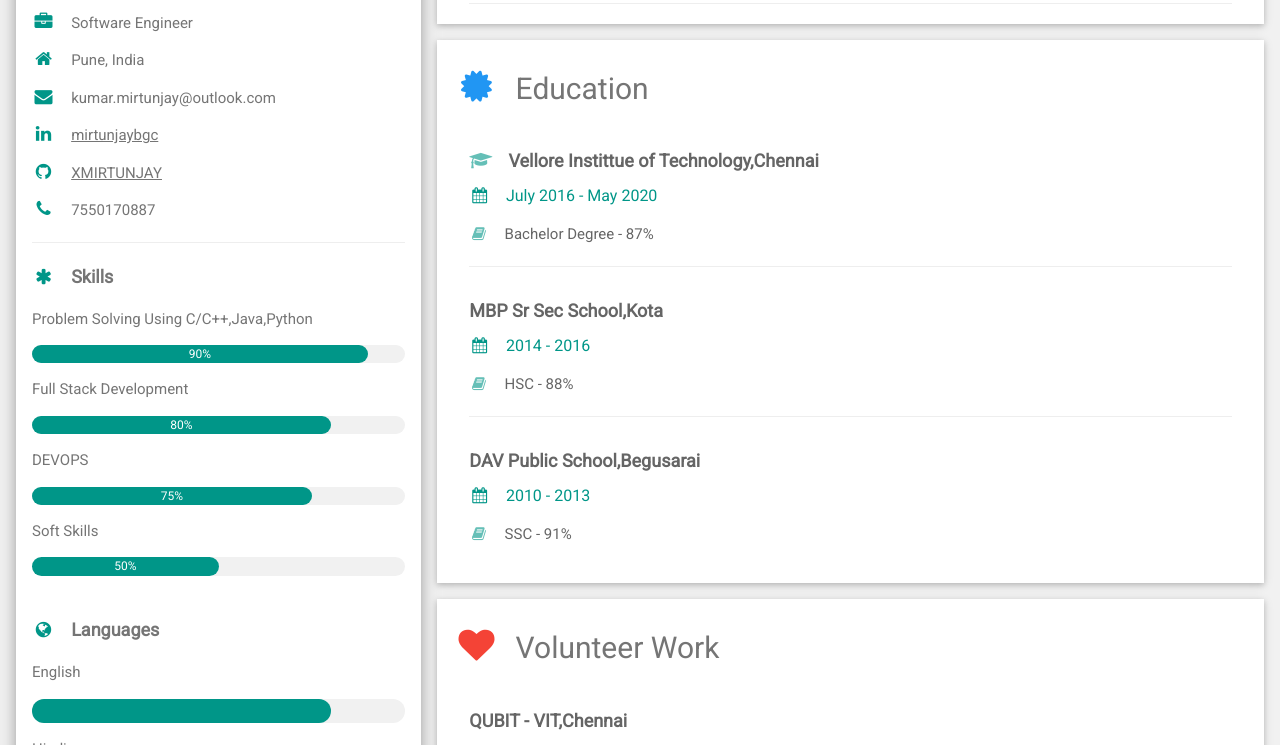
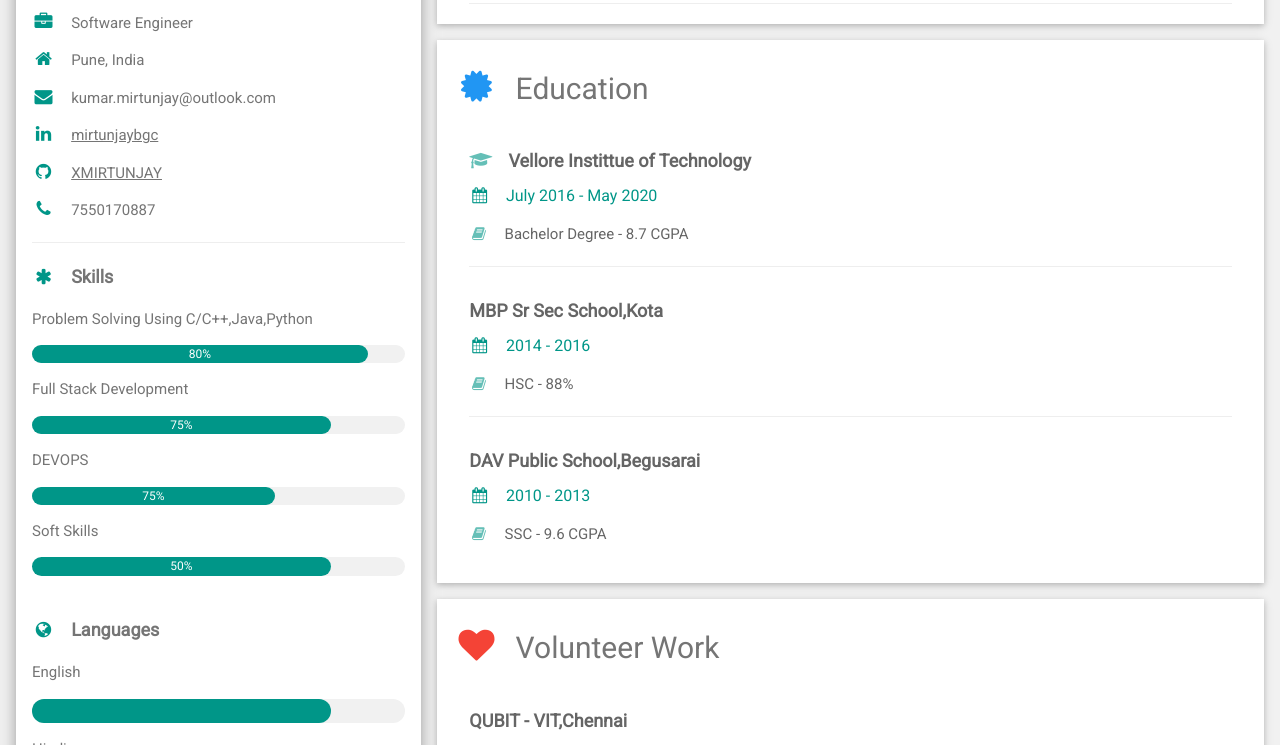
Before and after one commit to XMIRTUNJAY/XMIRTUNJAY.github.io, a plain HTML site: page index.html in a window 1280 px wide. Shown: the part 495-1240 px from the top of the page. Drawn offline with nearby package versions, Linux system fonts and the light colour scheme.

Commit message:
Update index.html
modifeid

```diff
--- a/index.html
+++ b/index.html
@@ -59,21 +59,21 @@ html,body,h1,h2,h3,h4,h5,h6 {font-family: "Roboto", sans-serif}
           <p class="w3-large"><b><i class="fa fa-asterisk fa-fw w3-margin-right w3-text-teal"></i>Skills</b></p>
           <p>Problem Solving Using C/C++,Java,Python</p>
           <div class="w3-light-grey w3-round-xlarge w3-small">
-            <div class="w3-container w3-center w3-round-xlarge w3-teal" style="width:90%">90%</div>
+            <div class="w3-container w3-center w3-round-xlarge w3-teal" style="width:90%">80%</div>
           </div>
           <p>Full Stack Development</p>
           <div class="w3-light-grey w3-round-xlarge w3-small">
             <div class="w3-container w3-center w3-round-xlarge w3-teal" style="width:80%">
-              <div class="w3-center w3-text-white">80%</div>
+              <div class="w3-center w3-text-white">75%</div>
             </div>
           </div>
           <p>DEVOPS</p>
           <div class="w3-light-grey w3-round-xlarge w3-small">
-            <div class="w3-container w3-center w3-round-xlarge w3-teal" style="width:75%">75%</div>
+            <div class="w3-container w3-center w3-round-xlarge w3-teal" style="width:65%">75%</div>
           </div>
           <p>Soft Skills</p>
           <div class="w3-light-grey w3-round-xlarge w3-small">
-            <div class="w3-container w3-center w3-round-xlarge w3-teal" style="width:50%">50%</div>
+            <div class="w3-container w3-center w3-round-xlarge w3-teal" style="width:80%">50%</div>
           </div>
           <br>
 
@@ -120,9 +120,9 @@ html,body,h1,h2,h3,h4,h5,h6 {font-family: "Roboto", sans-serif}
       <div class="w3-container w3-card w3-white w3-margin-bottom">
         <h2 class="w3-text-grey w3-padding-16"><i class="fa fa-certificate fa-fw w3-margin-right w3-xxlarge w3-text-blue"></i>Education</h2>
         <div class="w3-container">
-          <h5 class="w3-opacity"><i class="fa fa-graduation-cap fa-fw w3-margin-right w3-text-teal"></i><b>Vellore Instittue of Technology,Chennai</b></h5>
+          <h5 class="w3-opacity"><i class="fa fa-graduation-cap fa-fw w3-margin-right w3-text-teal"></i><b>Vellore Instittue of Technology</b></h5>
           <h6 class="w3-text-teal"><i class="fa fa-calendar fa-fw w3-margin-right"></i>July 2016 - May 2020</h6>
-          <p class="w3-opacity"><i class="fa fa-book fa-fw w3-margin-right w3-text-teal"></i>Bachelor Degree - 87%</p>
+          <p class="w3-opacity"><i class="fa fa-book fa-fw w3-margin-right w3-text-teal"></i>Bachelor Degree - 8.7  CGPA</p>
 
           <hr>
         </div>
@@ -135,7 +135,7 @@ html,body,h1,h2,h3,h4,h5,h6 {font-family: "Roboto", sans-serif}
         <div class="w3-container">
           <h5 class="w3-opacity"><b>DAV Public School,Begusarai</b></h5>
           <h6 class="w3-text-teal"><i class="fa fa-calendar fa-fw w3-margin-right"></i>2010 - 2013</h6>
-          <p class="w3-opacity"><i class="fa fa-book fa-fw w3-margin-right w3-text-teal"></i>SSC - 91%</p><br>
+          <p class="w3-opacity"><i class="fa fa-book fa-fw w3-margin-right w3-text-teal"></i>SSC - 9.6 CGPA</p><br>
         </div>
       </div>
 
```
